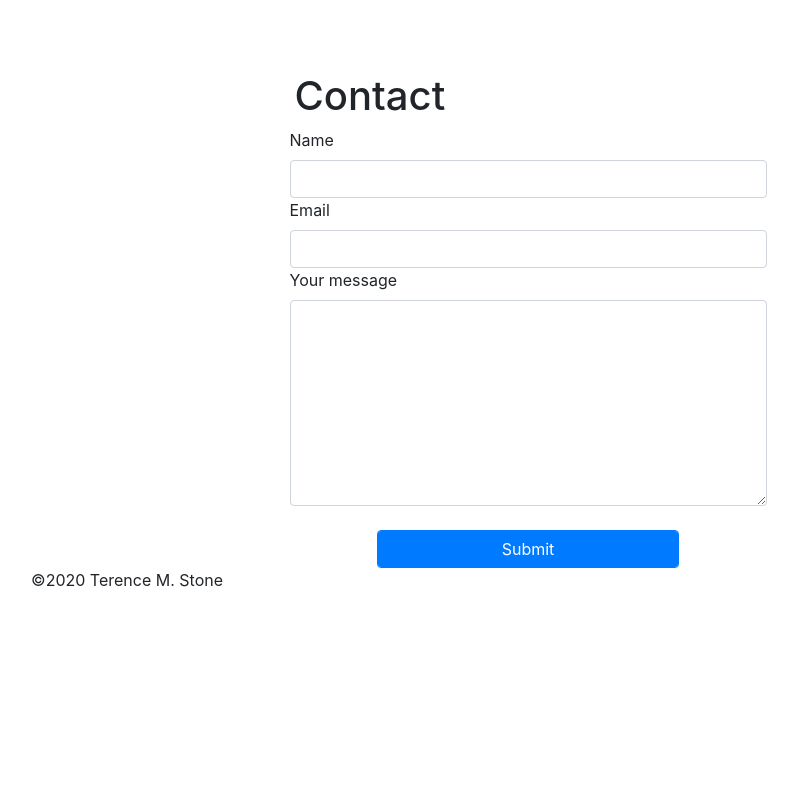
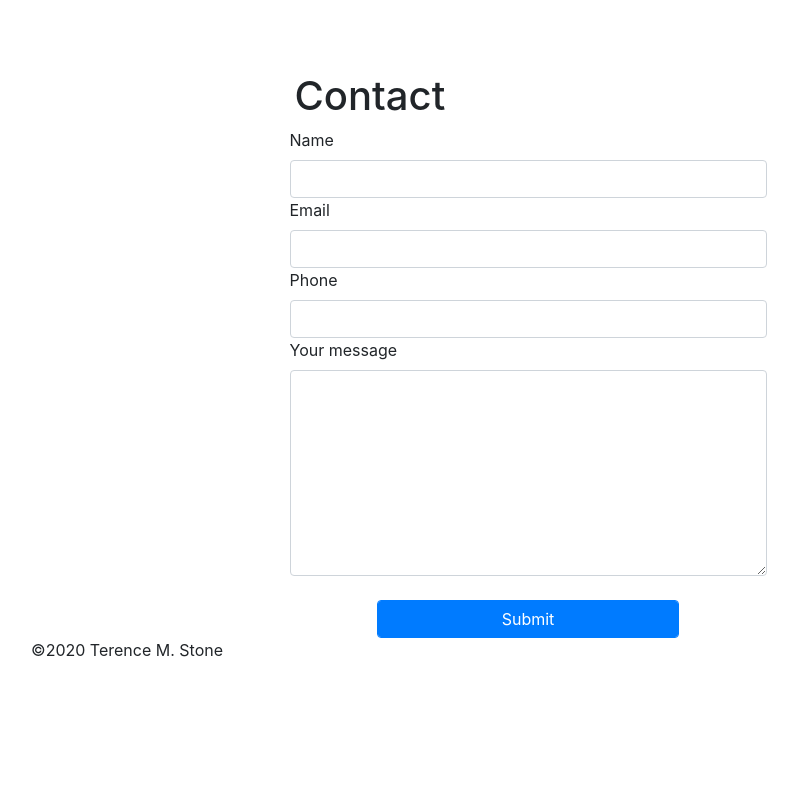
Before and after one commit to Tmstone/Portfolio, a Flask app: page /contact in a window 1280 px wide. Shown: the part 56-862 px from the top of the page, without its empty margins (112-910 px from the left). Before the commit the page ends 643 px from the top, so only its background shows below. Run offline with Flask 2, Linux system fonts and the light colour scheme; some libraries are stand-ins or nearby versions.

Commit message:
adding additional inputs to the form

```diff
--- a/templates/contact.html
+++ b/templates/contact.html
@@ -16,7 +16,6 @@
                     <div id="nav"></div>
                </div>
                <div class="section">
-
                     <form class="col-lg-6 offset-lg-3" action="#" method="post">
                          <h1>Contact</h1>
                          <div class="form-row">
@@ -26,6 +25,10 @@
                          <div class="form-row">
                               <label for="email">Email</label>
                               <input type="text" class="form-control" name="email" value="">
+                         </div>
+                         <div class="form-row">
+                              <label for="phone">Phone</label>
+                              <input type="text" class="form-control" name="phone" value="">
                          </div>
                          <div class="form-row">
                               <label for="text">Your message</label>
```
